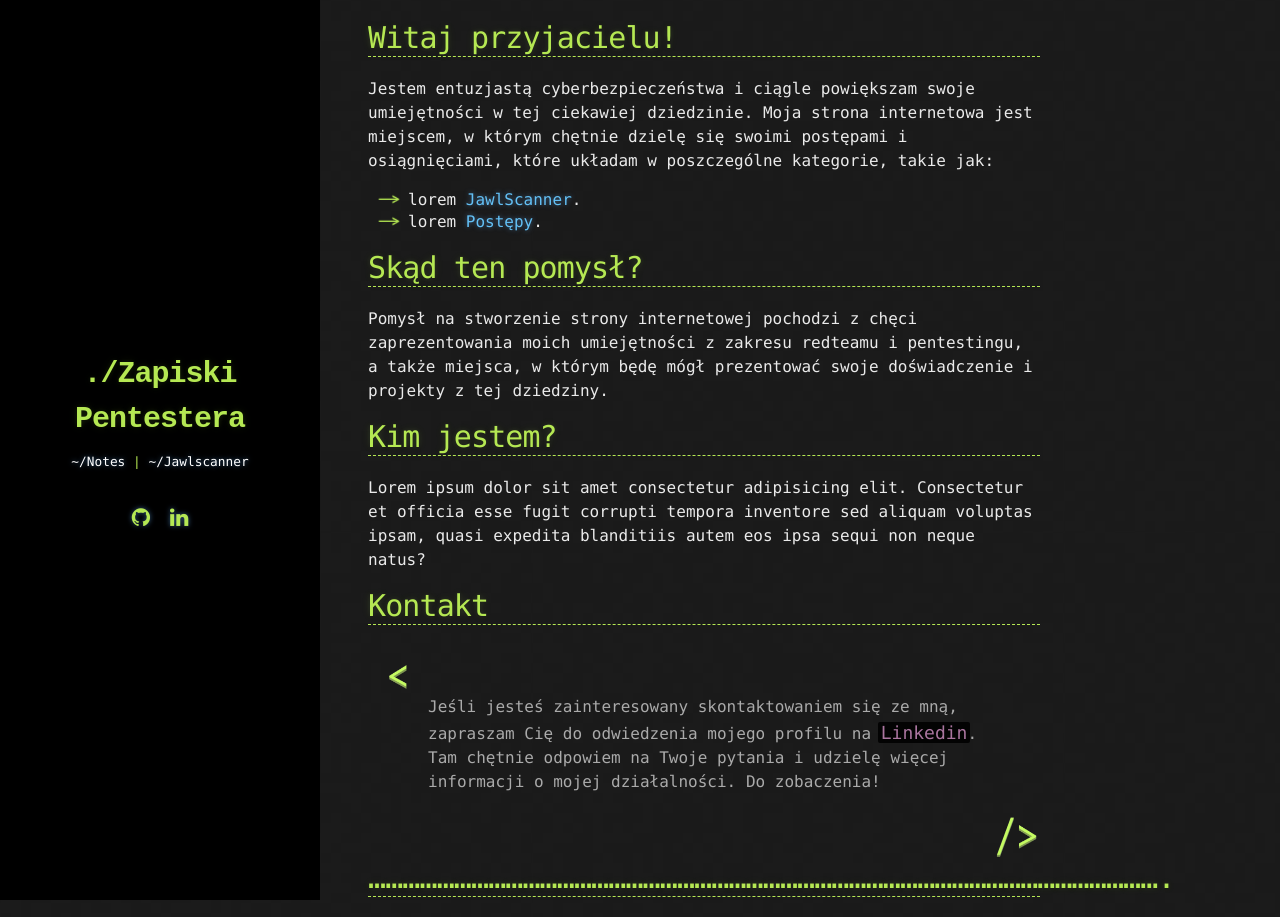
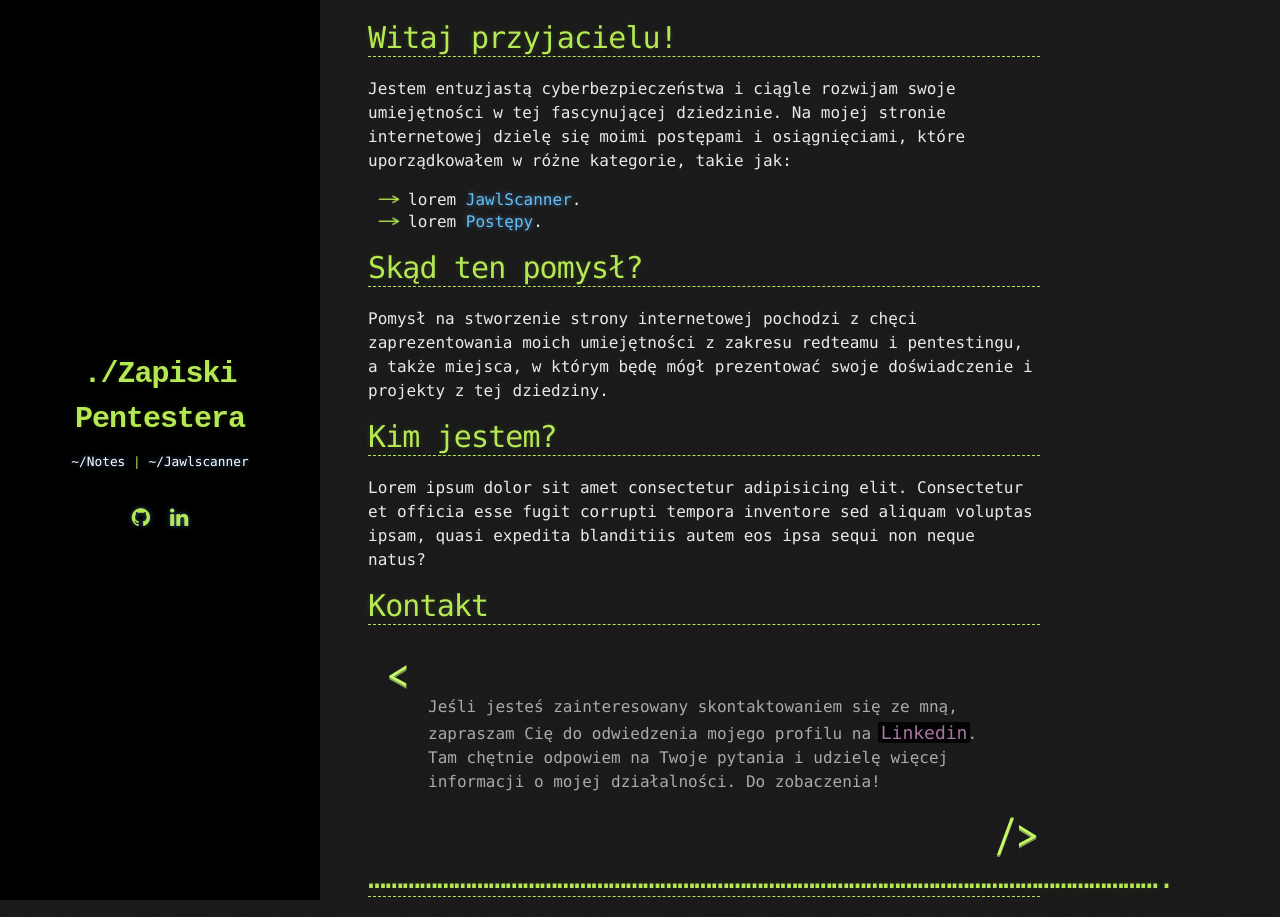
Before and after one commit to Cyberjali/Cyberjali.github.io, a Jekyll site: the page built from _pages/index.md, in a window 1280 px wide. Built offline with Jekyll 4.4.1, drawn with Linux system fonts in a browser that asks for light colours; comment, search, counter and statistics services are not loaded.

Commit message:
Update index.md

```diff
--- a/_pages/index.md
+++ b/_pages/index.md
@@ -4,7 +4,7 @@ layout: default
 
 # Witaj przyjacielu!
 
-Jestem entuzjastą cyberbezpieczeństwa i ciągle powiększam swoje umiejętności w tej ciekawiej dziedzinie. Moja strona internetowa jest miejscem, w którym chętnie dzielę się swoimi postępami i osiągnięciami, które układam w poszczególne kategorie, takie jak:
+Jestem entuzjastą cyberbezpieczeństwa i ciągle rozwijam swoje umiejętności w tej fascynującej dziedzinie. Na mojej stronie internetowej dzielę się moimi postępami i osiągnięciami, które uporządkowałem w różne kategorie, takie jak:
 
 * lorem
 [JawlScanner](./jawlscanner.html).
@@ -22,7 +22,8 @@ Lorem ipsum dolor sit amet consectetur adipisicing elit. Consectetur et officia
 
 # Kontakt
 
->Jeśli jesteś zainteresowany skontaktowaniem się ze mną, zapraszam Cię do odwiedzenia mojego profilu na `Linkedin`. Tam chętnie odpowiem na Twoje pytania i udzielę więcej informacji o mojej działalności. Do zobaczenia!
+>Jeśli jesteś zainteresowany skontaktowaniem się ze mną, zapraszam Cię do odwiedzenia mojego profilu na `Linkedin`. Tam chętnie odpowiem na Twoje pytania i udzielę więcej informacji o mojej działalności.
+Do zobaczenia!
 
 
 # ...........................................................................................................................................
```
